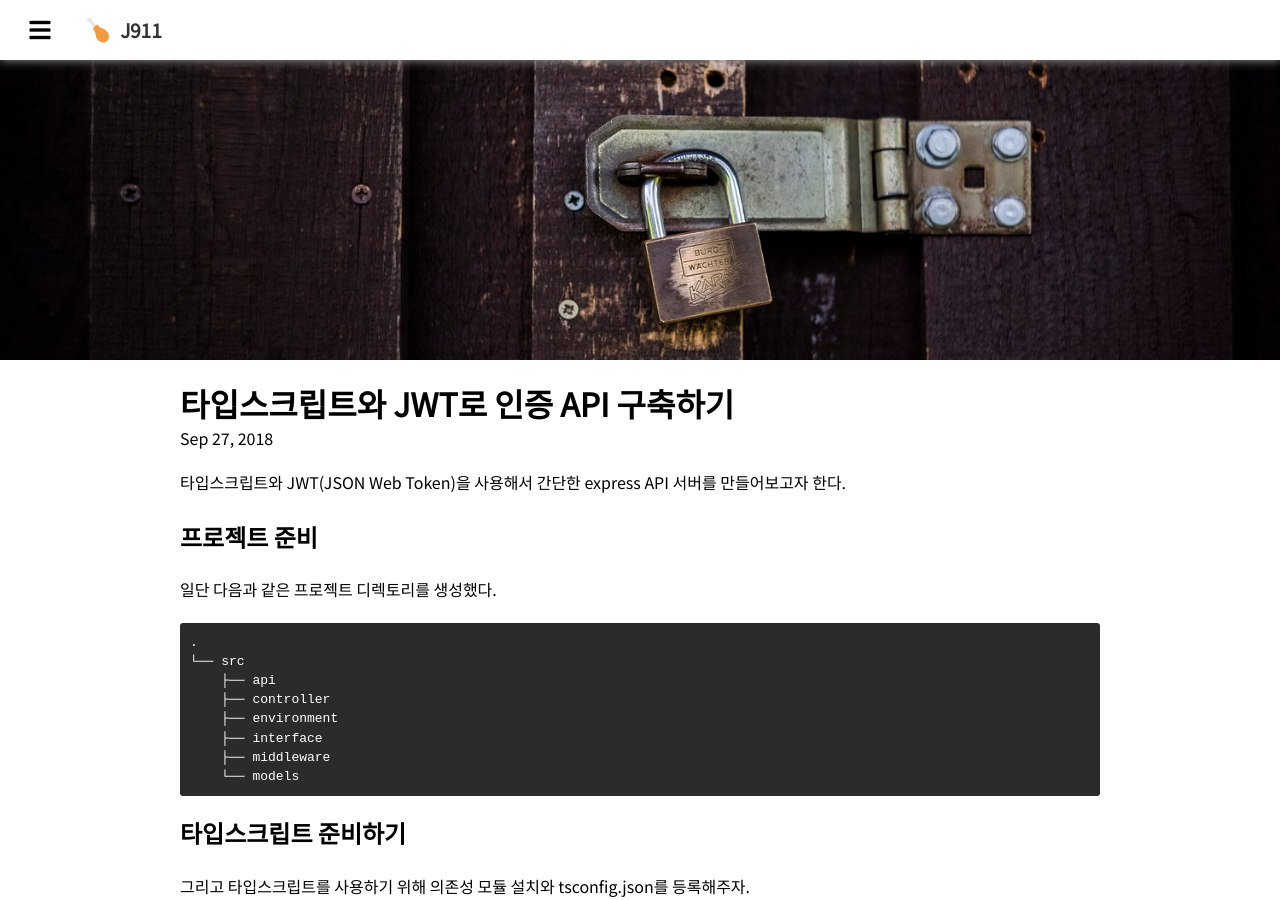
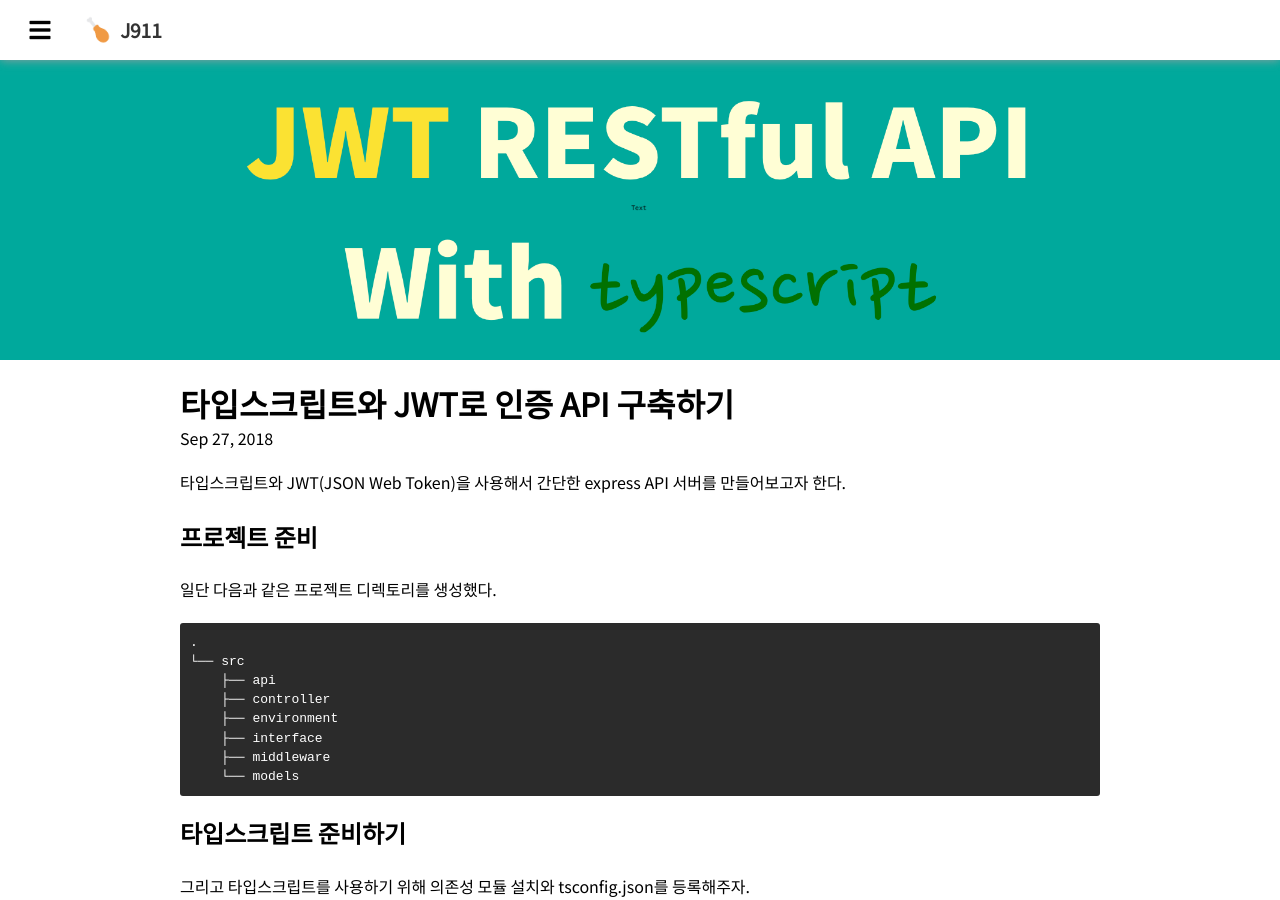
Before and after one commit to kmss1258/kmss1258.github.io, a Jekyll site: the page built from _posts/2018-09-27-build-jwt-auth-api-with-typescript.markdown, in a window 1280 px wide and 900 px high. Built offline with Jekyll 4.4.1, drawn with Linux system fonts in a browser that asks for light colours; nearby versions of some CDN libraries; comment, search, counter and statistics services are not loaded.

Commit message:
fix: update cover image

```diff
--- a/_posts/2018-09-27-build-jwt-auth-api-with-typescript.markdown
+++ b/_posts/2018-09-27-build-jwt-auth-api-with-typescript.markdown
@@ -5,7 +5,7 @@ title:  "타입스크립트와 JWT로 인증 API 구축하기"
 date:   2018-09-27
 author: "J911"
 categories: nodejs web JWT typescript api
-cover: "/assets/post-assets/2018-09-27-build-jwt-auth-api-with-typescript/cover.jpeg"
+cover: "/assets/post-assets/2018-09-27-build-jwt-auth-api-with-typescript/cover.png"
 ---
 타입스크립트와 JWT(JSON Web Token)을 사용해서 간단한 express API 서버를 만들어보고자 한다.
 
```
Also changed, not shown: assets/post-assets/2018-09-27-build-jwt-auth-api-with-typescript/cover.jpeg (deleted), assets/post-assets/2018-09-27-build-jwt-auth-api-with-typescript/cover.png (added).
